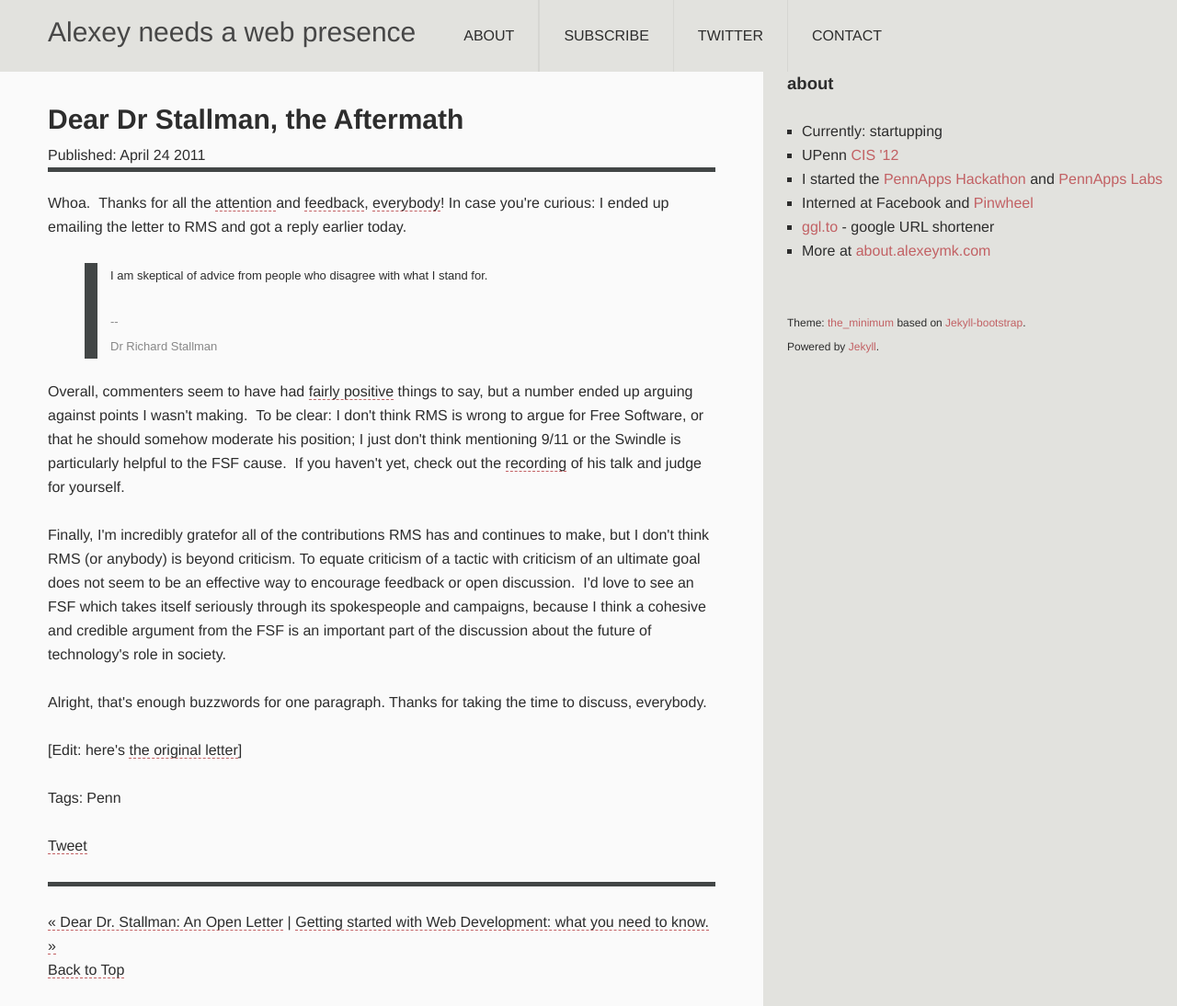
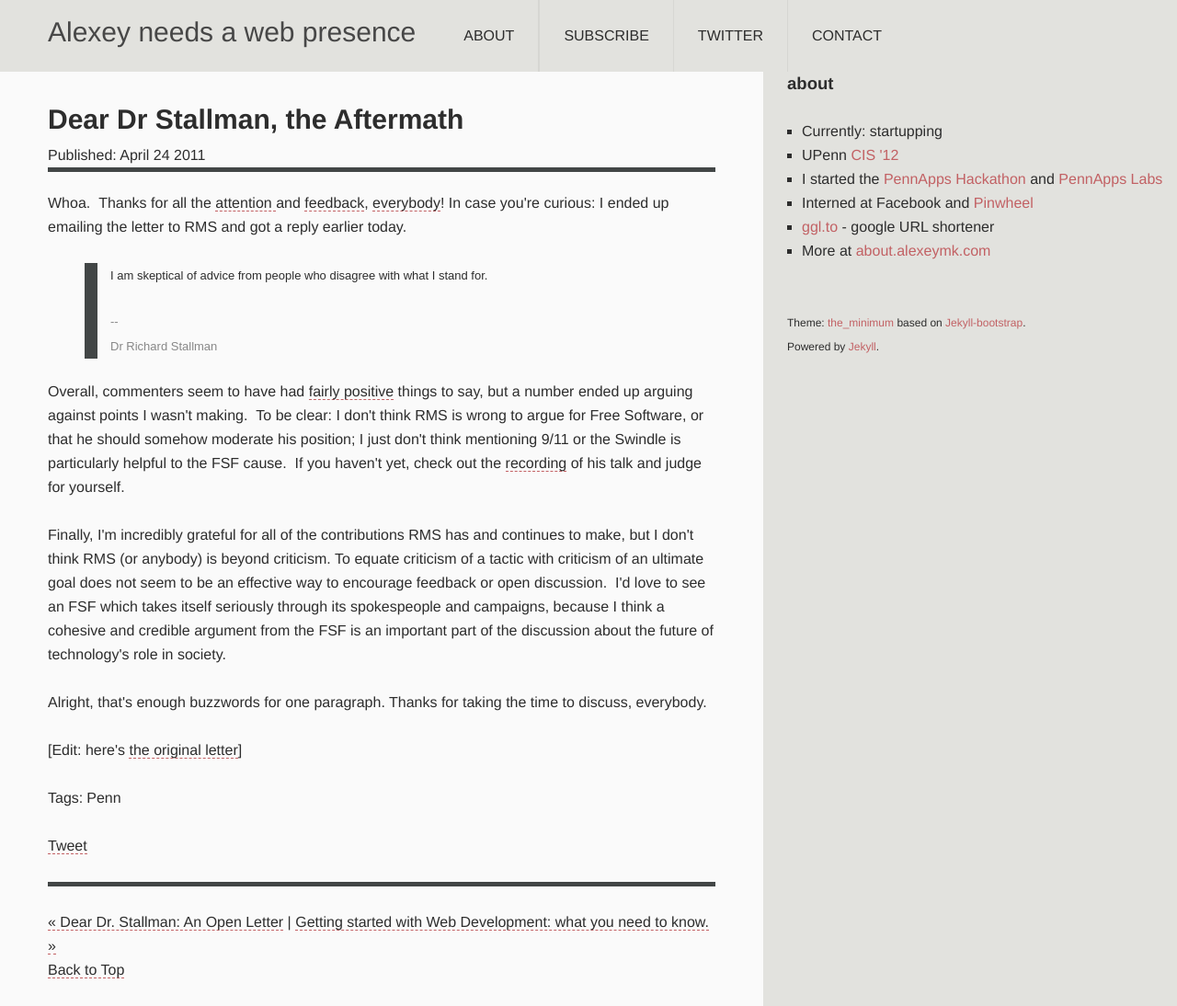
Before and after one commit to AlexeyMK/alexeymk.github.com, a Jekyll site: the page built from _posts/2011-04-24-dear-dr-stallman-the-aftermath.html, in a window 1280 px wide. Shown: the whole page at 92% size. Built offline with Jekyll 4.4.1, drawn with Linux system fonts in a browser that asks for light colours; Markdown is read by kramdown in place of the engine named in the settings; comment, search, counter and statistics services are not loaded.

Commit message:
Update _posts/2011-04-24-dear-dr-stallman-the-aftermath.html
Fix a typo.

```diff
--- a/_posts/2011-04-24-dear-dr-stallman-the-aftermath.html
+++ b/_posts/2011-04-24-dear-dr-stallman-the-aftermath.html
@@ -13,6 +13,6 @@ tags:
 <p><span style="border-collapse: collapse; font-family: arial, sans-serif; font-size: 13px;"><span style="color: #888888;">--<br />Dr Richard Stallman</span></span></p>
 </blockquote>
 <p>Overall, commenters seem to have had <a href="http://socialmention.com/search?q=alexeymk&amp;t=all&amp;btnG=Search">fairly positive</a>&nbsp;things to say, but a number ended up arguing against points I wasn't making. &nbsp;To be clear: I don't think RMS is wrong to argue for Free Software, or that he should somehow moderate his position; I just don't think mentioning 9/11 or the Swindle is particularly helpful to the FSF cause. &nbsp;If you haven't yet, check out the <a href="http://www.stwing.upenn.edu/~pengp/Files/Stallman/">recording</a>&nbsp;of his talk and judge for yourself.</p>
-<p>Finally, I'm incredibly gratefor all of the contributions RMS has and continues to make, but I don't think RMS (or anybody) is beyond criticism.&nbsp;To equate criticism of a tactic with criticism of an ultimate goal does not seem to be an effective way to encourage feedback or open discussion. &nbsp;I'd love to see an FSF which takes itself seriously through its spokespeople and campaigns, because I think a cohesive and credible argument from the FSF is an important part of the discussion about the future of technology's role in society.</p>
+<p>Finally, I'm incredibly grateful for all of the contributions RMS has and continues to make, but I don't think RMS (or anybody) is beyond criticism.&nbsp;To equate criticism of a tactic with criticism of an ultimate goal does not seem to be an effective way to encourage feedback or open discussion. &nbsp;I'd love to see an FSF which takes itself seriously through its spokespeople and campaigns, because I think a cohesive and credible argument from the FSF is an important part of the discussion about the future of technology's role in society.</p>
 <p>Alright, that's enough buzzwords for one paragraph. Thanks for taking the time to discuss, everybody.</p>
 <p>[Edit: here's <a href="http://alexeymk.com/dear-dr-stallman-an-open-letter">the original letter</a>]</p>
```
